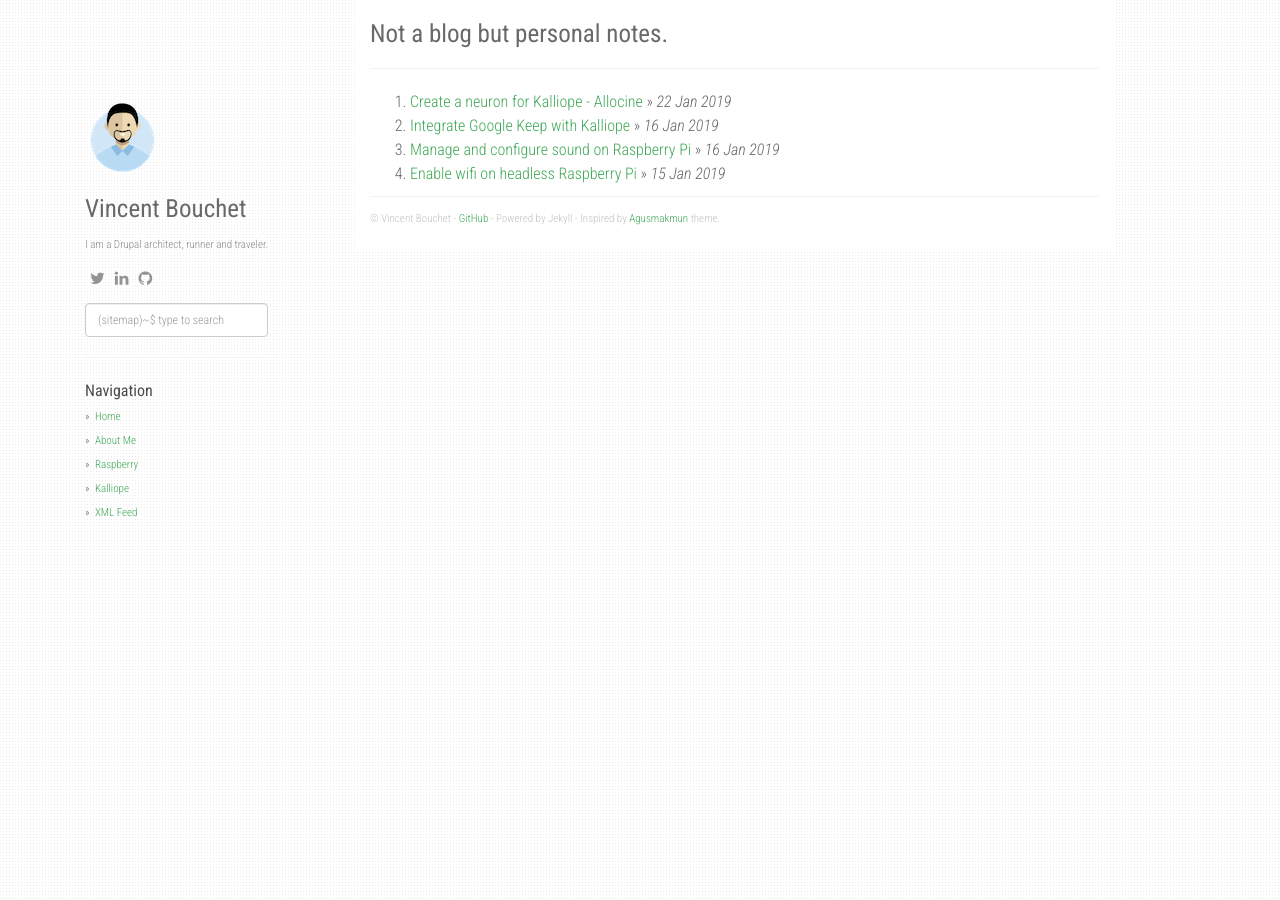
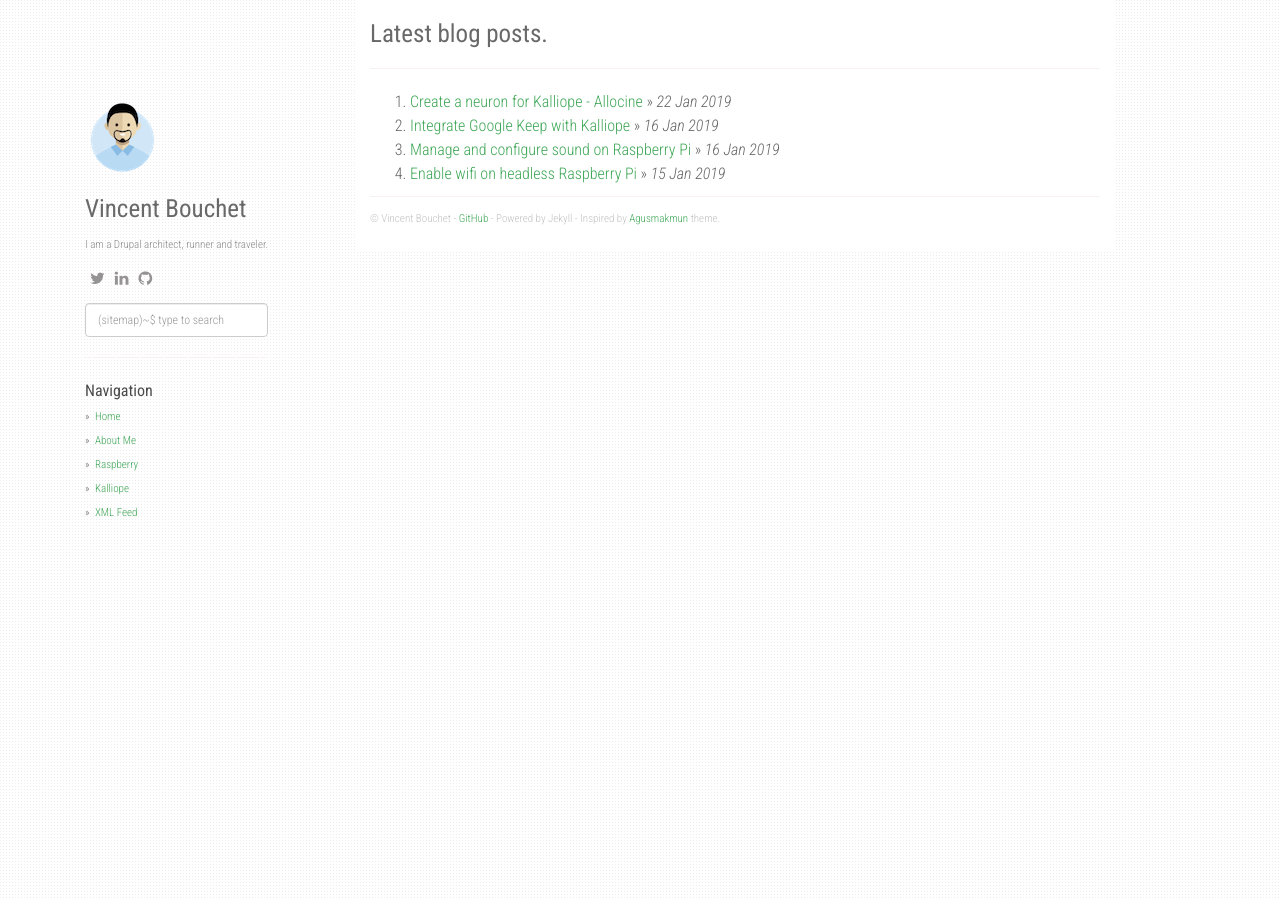
Before and after one commit to vbouchet31/vbouchet31.github.io, a Jekyll site: the page built from index.html, in a window 1280 px wide. Built offline with Jekyll 4.4.1, drawn with Linux system fonts in a browser that asks for light colours; nearby versions of some CDN libraries; the list of posts is cut into pages by our own code.

Commit message:
Fix typos.

```diff
--- a/_config.yml
+++ b/_config.yml
@@ -1,4 +1,4 @@
-title: Not a blog but personal notes.
+title: Latest blog posts.
 description:
 author: Vincent Bouchet
 github: https://github.com/vbouchet31
```
Also changed, not shown: about.md (+1 -1 lines).
